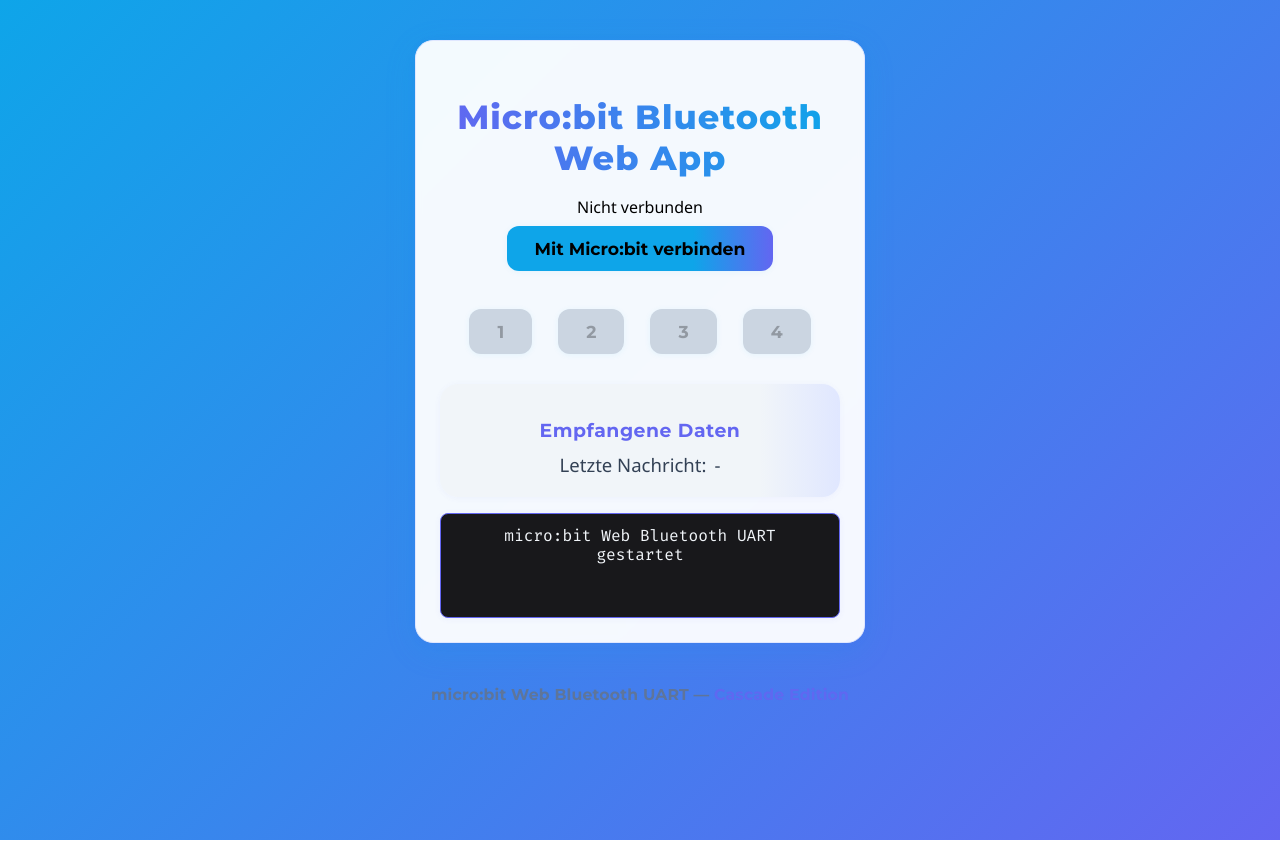
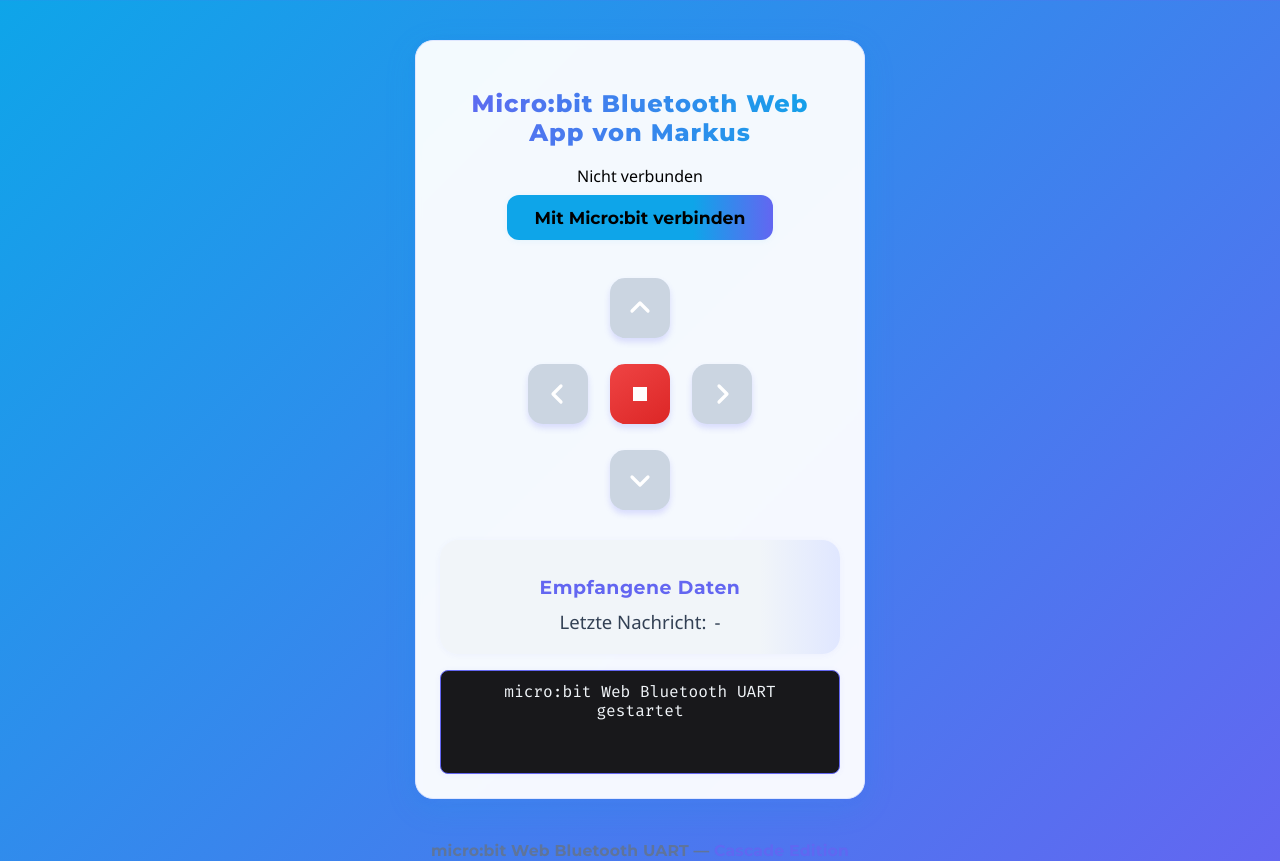
Before and after one commit to ProfHist/ProfHist.github.io, a plain HTML site: page index.html in a window 1280 px wide. Before the commit the page ends 840 px from the top, so only its background shows below. Drawn offline with Linux system fonts and the light colour scheme.

Commit message:
Markus Website übernommen

```diff
--- a/app.js
+++ b/app.js
@@ -6,10 +6,6 @@
 
 const statusEl = document.getElementById('status');
 const connectBtn = document.getElementById('connectBtn');
-const send1 = document.getElementById('send1');
-const send2 = document.getElementById('send2');
-const send3 = document.getElementById('send3');
-const send4 = document.getElementById('send4');
 const receivedData = document.getElementById('receivedData');
 const debugInfo = document.getElementById('debugInfo');
 
@@ -29,7 +25,15 @@
     statusEl.className = 'disconnected';
     connectBtn.textContent = 'Mit Micro:bit verbinden';
   }
-  send1.disabled = send2.disabled = send3.disabled = send4.disabled = !connected;
+  // Richtungstasten und Stopp-Button aktivieren/deaktivieren
+  const directionBtns = [
+    document.getElementById('sendUp'),
+    document.getElementById('sendDown'),
+    document.getElementById('sendLeft'),
+    document.getElementById('sendRight'),
+    document.getElementById('sendStop')
+  ];
+  directionBtns.forEach(btn => { if (btn) btn.disabled = !connected; });
 }
 
 async function connect() {
@@ -99,11 +103,18 @@
   }
 });
 
-send1.addEventListener('click', () => sendValue('1'));
-send2.addEventListener('click', () => sendValue('2'));
-send3.addEventListener('click', () => sendValue('3'));
-send4.addEventListener('click', () => sendValue('4'));
+// Event Listeners für die Richtungstasten
+const sendUp = document.getElementById('sendUp');
+const sendDown = document.getElementById('sendDown');
+const sendLeft = document.getElementById('sendLeft');
+const sendRight = document.getElementById('sendRight');
+const sendStop = document.getElementById('sendStop');
 
+if (sendUp) sendUp.addEventListener('click', () => sendValue('1'));
+if (sendDown) sendDown.addEventListener('click', () => sendValue('2'));
+if (sendLeft) sendLeft.addEventListener('click', () => sendValue('3'));
+if (sendRight) sendRight.addEventListener('click', () => sendValue('4'));
+if (sendStop) sendStop.addEventListener('click', () => sendValue('0'));
 
 setStatus(false);
 log('micro:bit Web Bluetooth UART gestartet');
--- a/index.html
+++ b/index.html
@@ -10,15 +10,40 @@
 </head>
 <body>
     <div class="container">
-        <h1>Micro:bit Bluetooth Web App</h1>
+        <h1 class="title-gradient">Micro:bit Bluetooth Web App <span class="subtitle-markus">von Markus</span></h1>
         <div id="status" class="status disconnected">Nicht verbunden</div>
         <button id="connectBtn" class="btn primary">Mit Micro:bit verbinden</button>
         <div class="controls">
-    <button id="send1" class="btn">1</button>
-    <button id="send2" class="btn">2</button>
-    <button id="send3" class="btn">3</button>
-    <button id="send4" class="btn">4</button>
-</div>
+            <div class="button-cross">
+                <button id="sendUp" class="btn direction-btn up" aria-label="Hoch">
+                  <svg width="28" height="28" viewBox="0 0 28 28" fill="none" xmlns="http://www.w3.org/2000/svg">
+                    <polyline points="6,17 14,9 22,17" stroke="white" stroke-width="3.2" stroke-linecap="round" stroke-linejoin="round" fill="none"/>
+                  </svg>
+                </button>
+                <div class="middle-row">
+                    <button id="sendLeft" class="btn direction-btn left" aria-label="Links">
+                      <svg width="28" height="28" viewBox="0 0 28 28" fill="none" xmlns="http://www.w3.org/2000/svg">
+                        <polyline points="17,6 9,14 17,22" stroke="white" stroke-width="3.2" stroke-linecap="round" stroke-linejoin="round" fill="none"/>
+                      </svg>
+                    </button>
+                    <button id="sendStop" class="btn direction-btn stop" aria-label="Stopp">
+                      <svg width="22" height="22" viewBox="0 0 22 22" fill="none" xmlns="http://www.w3.org/2000/svg">
+                        <rect x="4" y="4" width="14" height="14" rx="0" fill="white"/>
+                      </svg>
+                    </button>
+                    <button id="sendRight" class="btn direction-btn right" aria-label="Rechts">
+                      <svg width="28" height="28" viewBox="0 0 28 28" fill="none" xmlns="http://www.w3.org/2000/svg">
+                        <polyline points="11,6 19,14 11,22" stroke="white" stroke-width="3.2" stroke-linecap="round" stroke-linejoin="round" fill="none"/>
+                      </svg>
+                    </button>
+                </div>
+                <button id="sendDown" class="btn direction-btn down" aria-label="Runter">
+                  <svg width="28" height="28" viewBox="0 0 28 28" fill="none" xmlns="http://www.w3.org/2000/svg">
+                    <polyline points="6,11 14,19 22,11" stroke="white" stroke-width="3.2" stroke-linecap="round" stroke-linejoin="round" fill="none"/>
+                  </svg>
+                </button>
+            </div>
+        </div>
         <div class="data-section">
             <h2 style="font-family:'Montserrat',Arial,sans-serif;font-size:1.18rem;color:#6366f1;margin-bottom:10px;letter-spacing:0.5px;">Empfangene Daten</h2>
             <div class="data-field">
--- a/style.css
+++ b/style.css
@@ -34,6 +34,28 @@
     background-clip: text;
     -webkit-background-clip: text;
     margin-bottom: 18px;
+}
+.title-gradient {
+    background: linear-gradient(90deg, #6366f1 0%, #0ea5e9 100%);
+    color: transparent;
+    background-clip: text;
+    -webkit-background-clip: text;
+    font-family: 'Montserrat', 'Segoe UI', Arial, sans-serif;
+    font-weight: 800;
+    font-size: 1.5rem;
+    letter-spacing: 1px;
+    margin-bottom: 18px;
+    display: inline-block;
+}
+.subtitle-markus {
+    color: inherit;
+    background: none;
+    font-family: inherit;
+    font-weight: inherit;
+    font-size: inherit;
+    letter-spacing: inherit;
+    -webkit-background-clip: inherit;
+    background-clip: inherit;
 }
 .status {
     margin-bottom: 18px;
@@ -84,10 +106,6 @@
 }
 .controls {
     margin: 22px 0 18px 0;
-    display: flex;
-    justify-content: center;
-    gap: 14px;
-    flex-wrap: wrap;
 }
 .data-section {
     background: linear-gradient(90deg, #f1f5f9 80%, #e0e7ff 100%);
@@ -104,7 +122,68 @@
     font-size: 1.16rem;
     color: #334155;
 }
-
+.button-cross {
+    display: flex;
+    flex-direction: column;
+    align-items: center;
+    gap: 10px;
+    max-width: 300px;
+    margin: 0 auto;
+}
+.button-cross .middle-row {
+    display: flex;
+    gap: 10px;
+    align-items: center;
+}
+.direction-btn {
+    font-size: 24px;
+    font-weight: bold;
+    padding: 15px;
+    width: 60px;
+    height: 60px;
+    border-radius: 15px;
+    background: linear-gradient(145deg, #6366f1, #4f46e5);
+    color: white;
+    border: none;
+    box-shadow: 0 4px 6px rgba(99, 102, 241, 0.2);
+    transition: transform 0.2s, box-shadow 0.2s;
+    display: flex;
+    justify-content: center;
+    align-items: center;
+}
+.direction-btn:hover {
+    transform: translateY(-2px);
+    box-shadow: 0 6px 8px rgba(99, 102, 241, 0.3);
+}
+.direction-btn:active {
+    transform: translateY(1px);
+    box-shadow: 0 2px 4px rgba(99, 102, 241, 0.2);
+}
+.direction-btn.stop {
+    background: linear-gradient(145deg, #ef4444, #dc2626);
+}
+.direction-btn.stop:hover {
+    background: linear-gradient(145deg, #f87171, #f59e42);
+}
+.number-btn {
+    font-size: 24px;
+    font-weight: bold;
+    padding: 20px;
+    border-radius: 15px;
+    background: linear-gradient(145deg, #6366f1, #4f46e5);
+    color: white;
+    border: none;
+    box-shadow: 0 4px 6px rgba(99, 102, 241, 0.2);
+    transition: transform 0.2s, box-shadow 0.2s;
+}
+.number-btn:hover {
+    transform: translateY(-2px);
+    box-shadow: 0 6px 8px rgba(99, 102, 241, 0.3);
+}
+.number-btn:active {
+    transform: translateY(1px);
+    box-shadow: 0 2px 4px rgba(99, 102, 241, 0.2);
+}
 #debugInfo {
     background: #18181b;
     color: #f1f5f9;
@@ -135,7 +214,6 @@
     background: #6366f1;
     border-radius: 6px;
 }
-
 @media (max-width: 500px) {
     .container {
         max-width: 98vw;
@@ -151,4 +229,10 @@
     .data-section {
         padding: 10px 2vw;
     }
+    .direction-btn {
+        width: 50px;
+        height: 50px;
+        font-size: 20px;
+        padding: 10px;
+    }
 }
```
